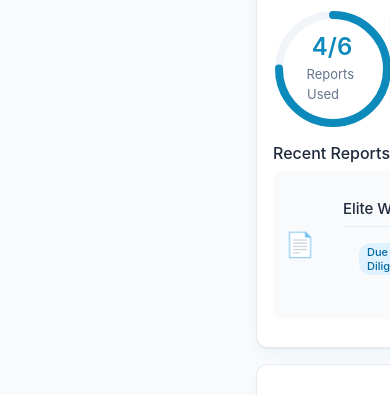
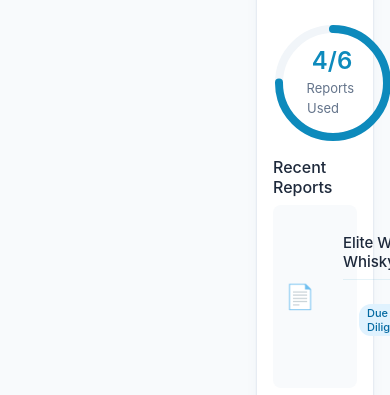
Before and after one commit to WernerSn/unlock-platform, a plain HTML site: page dashboard.html in a window 390 px wide. Shown: the part 238-633 px from the top of the page. Drawn offline with Linux system fonts and the light colour scheme.

Commit message:
Update dashboard.css

```diff
--- a/styles/dashboard.css
+++ b/styles/dashboard.css
@@ -615,16 +615,21 @@ body {
     }
 
     .dashboard-content {
-        grid-template-columns: 1fr;  /* Single column */
-        grid-template-areas:
-            "reports"
-            "requests"
-            "notifications"
-            "carousel"
-            "bottom-left"
-            "bottom-middle"
-            "bottom-right";
+        display: flex;  /* Change to flex instead of grid */
+        flex-direction: column;  /* Stack everything vertically */
         gap: 16px;
+    }
+
+    /* Reset grid areas since we're using flex */
+    .reports-section,
+    .due-diligence-section,
+    .notifications-section,
+    .carousel-section,
+    .bottom-left-section,
+    .bottom-middle-section,
+    .bottom-right-section {
+        width: 100%;  /* Take full width */
+        grid-area: unset;  /* Remove grid areas */
     }
 
     /* Keep the sections visible */
```
